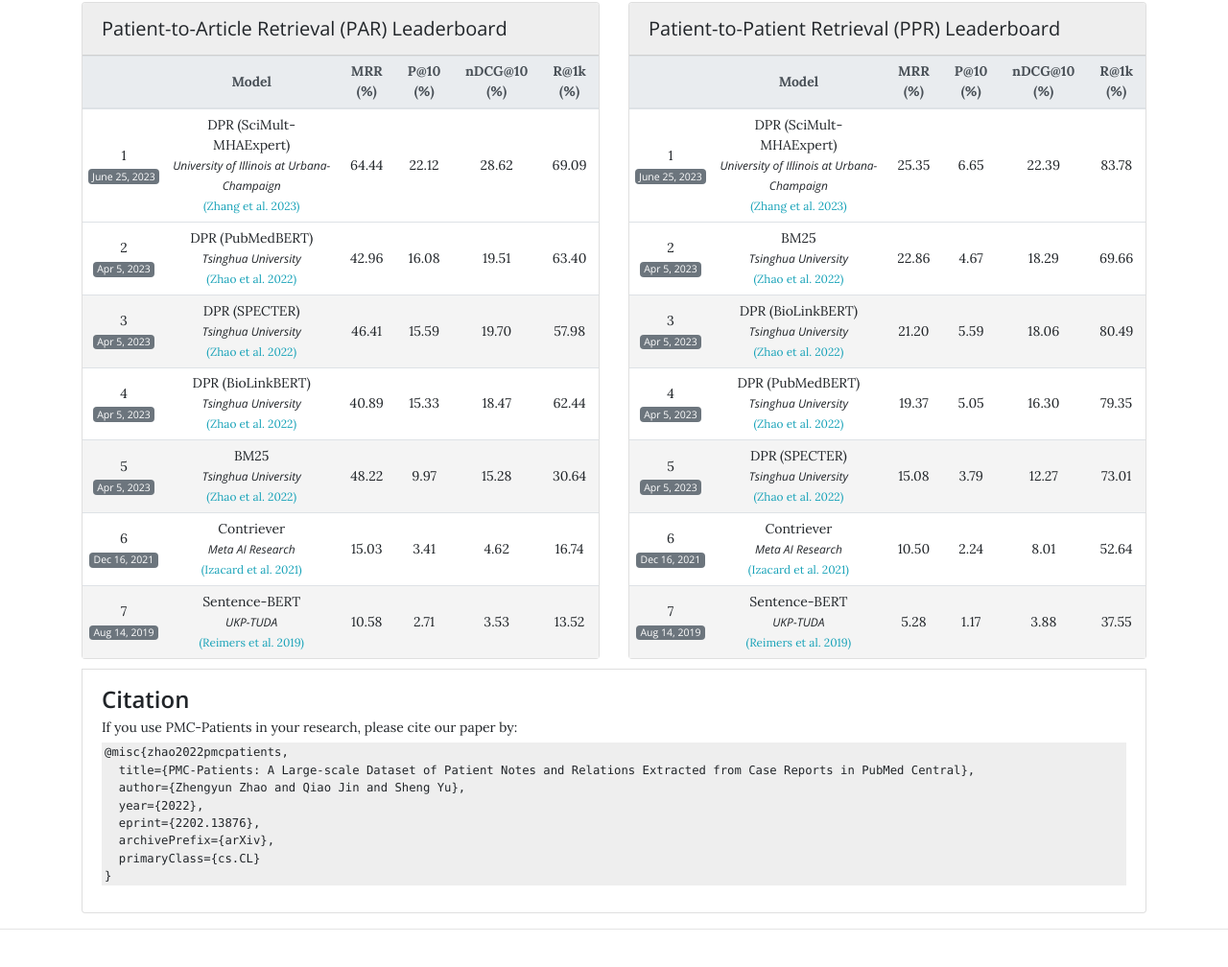
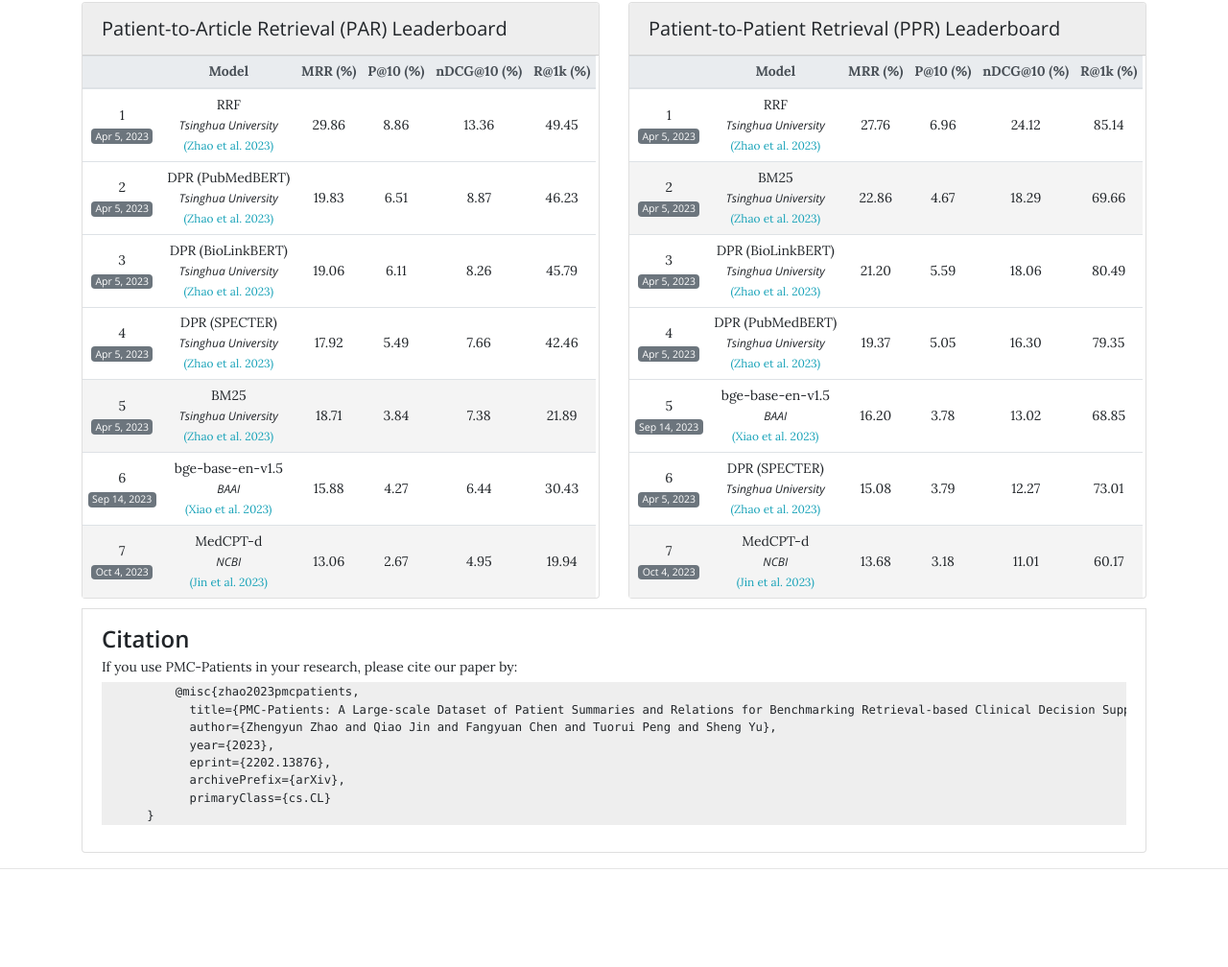
Before and after one commit to pmc-patients/pmc-patients.github.io, a plain HTML site: page index.html in a window 1280 px wide. Shown: the part 616-1624 px from the top of the page at 96% size. Drawn offline with nearby package versions, Linux system fonts and the light colour scheme.

Commit message:
Update Dataset and metrics

```diff
--- a/index.html
+++ b/index.html
@@ -60,7 +60,7 @@
       <p>There are two tasks in PMC-Patients for benchmarking ReCDS systems: Patient-to-Article Retrieval (PAR) and Patient-to-Patient Retrieval (PPR). For a given query patient, PAR aims to retrieve relevant articles from PubMed, and PPR aims to retrieve similar patients from PMC-Patients.</p>
       <p>For more details about PMC-Patients, please refer to our paper:</p>
       <p class="text-center">
-        <a href="https://arxiv.org/pdf/2202.13876.pdf"><button type="button" class="btn btn-info">PMC-Patients Paper</button></a>
+        <a href="https://arxiv.org/abs/2202.13876"><button type="button" class="btn btn-info">PMC-Patients Paper</button></a>
       </p>
       </div>
     </div>
@@ -92,7 +92,7 @@
         </thead>
         <tbody>
 
-          <tr>
+          <!-- <tr>
             <td scope="row" class='align-middle text-center'>1<br>
               <span class="badge badge-secondary">June 25, 2023</span></td>
             <td class='align-middle text-center'>DPR (SciMult-MHAExpert)<br/>
@@ -101,72 +101,83 @@
             <td class='align-middle text-center'>22.12</td>
             <td class='align-middle text-center'>28.62</td>
             <td class='align-middle text-center'>69.09</td>
+          </tr> -->
+
+          <tr>
+            <td scope="row" class='align-middle text-center'>1<br>
+              <span class="badge badge-secondary">Apr 5, 2023</span></td>
+            <td class='align-middle text-center'>RRF<br/>
+              <span class="affiliation">Tsinghua University</span><br/><a href="https://arxiv.org/abs/2202.13876" class="paperlink">(Zhao et al. 2023)</a></td>
+            <td class='align-middle text-center'>29.86</td>
+            <td class='align-middle text-center'>8.86</td>
+            <td class='align-middle text-center'>13.36</td>
+            <td class='align-middle text-center'>49.45</td>
           </tr>
 
           <tr>
             <td scope="row" class='align-middle text-center'>2<br>
               <span class="badge badge-secondary">Apr 5, 2023</span></td>
             <td class='align-middle text-center'>DPR (PubMedBERT)<br/>
-              <span class="affiliation">Tsinghua University</span><br/><a href="https://arxiv.org/pdf/2202.13876.pdf" class="paperlink">(Zhao et al. 2022)</a></td>
-            <td class='align-middle text-center'>42.96</td>
-            <td class='align-middle text-center'>16.08</td>
-            <td class='align-middle text-center'>19.51</td>
-            <td class='align-middle text-center'>63.40</td>
+              <span class="affiliation">Tsinghua University</span><br/><a href="https://arxiv.org/abs/2202.13876" class="paperlink">(Zhao et al. 2023)</a></td>
+            <td class='align-middle text-center'>19.83</td>
+            <td class='align-middle text-center'>6.51</td>
+            <td class='align-middle text-center'>8.87</td>
+            <td class='align-middle text-center'>46.23</td>
           </tr>
 
-          <tr style="background:#f4f4f4">
+          <tr>
             <td scope="row" class='align-middle text-center'>3<br>
               <span class="badge badge-secondary">Apr 5, 2023</span></td>
-            <td class='align-middle text-center'>DPR (SPECTER)<br/>
-              <span class="affiliation">Tsinghua University</span><br/><a href="https://arxiv.org/pdf/2202.13876.pdf" class="paperlink">(Zhao et al. 2022)</a></td>
-            <td class='align-middle text-center'>46.41</td>
-            <td class='align-middle text-center'>15.59</td>
-            <td class='align-middle text-center'>19.70</td>
-            <td class='align-middle text-center'>57.98</td>
+            <td class='align-middle text-center'>DPR (BioLinkBERT)<br/>
+              <span class="affiliation">Tsinghua University</span><br/><a href="https://arxiv.org/abs/2202.13876" class="paperlink">(Zhao et al. 2023)</a></td>
+            <td class='align-middle text-center'>19.06</td>
+            <td class='align-middle text-center'>6.11</td>
+            <td class='align-middle text-center'>8.26</td>
+            <td class='align-middle text-center'>45.79</td>
           </tr>
 
           <tr>
             <td scope="row" class='align-middle text-center'>4<br>
               <span class="badge badge-secondary">Apr 5, 2023</span></td>
-            <td class='align-middle text-center'>DPR (BioLinkBERT)<br/>
-              <span class="affiliation">Tsinghua University</span><br/><a href="https://arxiv.org/pdf/2202.13876.pdf" class="paperlink">(Zhao et al. 2022)</a></td>
-            <td class='align-middle text-center'>40.89</td>
-            <td class='align-middle text-center'>15.33</td>
-            <td class='align-middle text-center'>18.47</td>
-            <td class='align-middle text-center'>62.44</td>
+            <td class='align-middle text-center'>DPR (SPECTER)<br/>
+              <span class="affiliation">Tsinghua University</span><br/><a href="https://arxiv.org/abs/2202.13876" class="paperlink">(Zhao et al. 2023)</a></td>
+            <td class='align-middle text-center'>17.92</td>
+            <td class='align-middle text-center'>5.49</td>
+            <td class='align-middle text-center'>7.66</td>
+            <td class='align-middle text-center'>42.46</td>
           </tr>
 
           <tr style="background:#f4f4f4">
             <td scope="row" class='align-middle text-center'>5<br>
               <span class="badge badge-secondary">Apr 5, 2023</span></td>
             <td class='align-middle text-center'>BM25<br/>
-              <span class="affiliation">Tsinghua University</span><br/><a href="https://arxiv.org/pdf/2202.13876.pdf" class="paperlink">(Zhao et al. 2022)</a></td>
-            <td class='align-middle text-center'>48.22</td>
-            <td class='align-middle text-center'>9.97</td>
-            <td class='align-middle text-center'>15.28</td>
-            <td class='align-middle text-center'>30.64</td>
+              <span class="affiliation">Tsinghua University</span><br/><a href="https://arxiv.org/abs/2202.13876" class="paperlink">(Zhao et al. 2023)</a></td>
+            <td class='align-middle text-center'>18.71</td>
+            <td class='align-middle text-center'>3.84</td>
+            <td class='align-middle text-center'>7.38</td>
+            <td class='align-middle text-center'>21.89</td>
           </tr>
 
           <tr>
             <td scope="row" class='align-middle text-center'>6<br>
-              <span class="badge badge-secondary">Dec 16, 2021</span></td>
-            <td class='align-middle text-center'>Contriever<br/>
-              <span class="affiliation">Meta AI Research</span><br/><a href="https://arxiv.org/pdf/2112.09118.pdf" class="paperlink">(Izacard et al. 2021)</a></td>
-            <td class='align-middle text-center'>15.03</td>
-            <td class='align-middle text-center'>3.41</td>
-            <td class='align-middle text-center'>4.62</td>
-            <td class='align-middle text-center'>16.74</td>
+              <span class="badge badge-secondary">Sep 14, 2023</span></td>
+            <td class='align-middle text-center'>bge-base-en-v1.5<br/>
+              <span class="affiliation">BAAI</span><br/><a href="https://arxiv.org/pdf/2309.07597.pdf" class="paperlink">(Xiao et al. 2023)</a></td>
+            <td class='align-middle text-center'>15.88</td>
+            <td class='align-middle text-center'>4.27</td>
+            <td class='align-middle text-center'>6.44</td>
+            <td class='align-middle text-center'>30.43</td>
           </tr>
 
           <tr style="background:#f4f4f4">
             <td scope="row" class='align-middle text-center'>7<br>
-              <span class="badge badge-secondary">Aug 14, 2019</span></td>
-            <td class='align-middle text-center'>Sentence-BERT<br/>
-              <span class="affiliation">UKP-TUDA</span><br/><a href="https://arxiv.org/pdf/1908.10084.pdf" class="paperlink">(Reimers et al. 2019)</a></td>
-            <td class='align-middle text-center'>10.58</td>
-            <td class='align-middle text-center'>2.71</td>
-            <td class='align-middle text-center'>3.53</td>
-            <td class='align-middle text-center'>13.52</td>
+              <span class="badge badge-secondary">Oct 4, 2023</span></td>
+            <td class='align-middle text-center'>MedCPT-d<br/>
+              <span class="affiliation">NCBI</span><br/><a href="https://arxiv.org/abs/2307.00589" class="paperlink">(Jin et al. 2023)</a></td>
+            <td class='align-middle text-center'>13.06</td>
+            <td class='align-middle text-center'>2.67</td>
+            <td class='align-middle text-center'>4.95</td>
+            <td class='align-middle text-center'>19.94</td>
           </tr>
         </tbody>
       </table>
@@ -194,7 +205,7 @@
           </tr>
         </thead>
         <tbody>
-          <tr>
+          <!-- <tr>
             <td scope="row" class='align-middle text-center'>1<br>
               <span class="badge badge-secondary">June 25, 2023</span></td>
             <td class='align-middle text-center'>DPR (SciMult-MHAExpert)<br/>
@@ -203,24 +214,35 @@
             <td class='align-middle text-center'>6.65</td>
             <td class='align-middle text-center'>22.39</td>
             <td class='align-middle text-center'>83.78</td>
+          </tr> -->
+
+          <tr>
+            <td scope="row" class='align-middle text-center'>1<br>
+              <span class="badge badge-secondary">Apr 5, 2023</span></td>
+            <td class='align-middle text-center'>RRF<br/>
+              <span class="affiliation">Tsinghua University</span><br/><a href="https://arxiv.org/abs/2202.13876" class="paperlink">(Zhao et al. 2023)</a></td>
+            <td class='align-middle text-center'>27.76</td>
+            <td class='align-middle text-center'>6.96</td>
+            <td class='align-middle text-center'>24.12</td>
+            <td class='align-middle text-center'>85.14</td>
           </tr>
 
-          <tr>
+          <tr style="background:#f4f4f4">
             <td scope="row" class='align-middle text-center'>2<br>
               <span class="badge badge-secondary">Apr 5, 2023</span></td>
             <td class='align-middle text-center'>BM25<br/>
-              <span class="affiliation">Tsinghua University</span><br/><a href="https://arxiv.org/pdf/2202.13876.pdf" class="paperlink">(Zhao et al. 2022)</a></td>
+              <span class="affiliation">Tsinghua University</span><br/><a href="https://arxiv.org/abs/2202.13876" class="paperlink">(Zhao et al. 2023)</a></td>
             <td class='align-middle text-center'>22.86</td>
             <td class='align-middle text-center'>4.67</td>
             <td class='align-middle text-center'>18.29</td>
             <td class='align-middle text-center'>69.66</td>
           </tr>
 
-          <tr style="background:#f4f4f4">
+          <tr>
             <td scope="row" class='align-middle text-center'>3<br>
               <span class="badge badge-secondary">Apr 5, 2023</span></td>
             <td class='align-middle text-center'>DPR (BioLinkBERT)<br/>
-              <span class="affiliation">Tsinghua University</span><br/><a href="https://arxiv.org/pdf/2202.13876.pdf" class="paperlink">(Zhao et al. 2022)</a></td>
+              <span class="affiliation">Tsinghua University</span><br/><a href="https://arxiv.org/abs/2202.13876" class="paperlink">(Zhao et al. 2023)</a></td>
             <td class='align-middle text-center'>21.20</td>
             <td class='align-middle text-center'>5.59</td>
             <td class='align-middle text-center'>18.06</td>
@@ -231,45 +253,46 @@
             <td scope="row" class='align-middle text-center'>4<br>
               <span class="badge badge-secondary">Apr 5, 2023</span></td>
             <td class='align-middle text-center'>DPR (PubMedBERT)<br/>
-              <span class="affiliation">Tsinghua University</span><br/><a href="https://arxiv.org/pdf/2202.13876.pdf" class="paperlink">(Zhao et al. 2022)</a></td>
+              <span class="affiliation">Tsinghua University</span><br/><a href="https://arxiv.org/abs/2202.13876" class="paperlink">(Zhao et al. 2023)</a></td>
             <td class='align-middle text-center'>19.37</td>
             <td class='align-middle text-center'>5.05</td>
             <td class='align-middle text-center'>16.30</td>
             <td class='align-middle text-center'>79.35</td>
           </tr>
 
-          <tr style="background:#f4f4f4">
+          <tr>
             <td scope="row" class='align-middle text-center'>5<br>
+              <span class="badge badge-secondary">Sep 14, 2023</span></td>
+            <td class='align-middle text-center'>bge-base-en-v1.5<br/>
+              <span class="affiliation">BAAI</span><br/><a href="https://arxiv.org/pdf/2309.07597.pdf" class="paperlink">(Xiao et al. 2023)</a></td>
+            <td class='align-middle text-center'>16.20</td>
+            <td class='align-middle text-center'>3.78</td>
+            <td class='align-middle text-center'>13.02</td>
+            <td class='align-middle text-center'>68.85</td>
+          </tr>
+
+          <tr>
+            <td scope="row" class='align-middle text-center'>6<br>
               <span class="badge badge-secondary">Apr 5, 2023</span></td>
             <td class='align-middle text-center'>DPR (SPECTER)<br/>
-              <span class="affiliation">Tsinghua University</span><br/><a href="https://arxiv.org/pdf/2202.13876.pdf" class="paperlink">(Zhao et al. 2022)</a></td>
+              <span class="affiliation">Tsinghua University</span><br/><a href="https://arxiv.org/abs/2202.13876" class="paperlink">(Zhao et al. 2023)</a></td>
             <td class='align-middle text-center'>15.08</td>
             <td class='align-middle text-center'>3.79</td>
             <td class='align-middle text-center'>12.27</td>
             <td class='align-middle text-center'>73.01</td>
           </tr>
 
-          <tr>
-            <td scope="row" class='align-middle text-center'>6<br>
-              <span class="badge badge-secondary">Dec 16, 2021</span></td>
-            <td class='align-middle text-center'>Contriever<br/>
-              <span class="affiliation">Meta AI Research</span><br/><a href="https://arxiv.org/pdf/2112.09118.pdf" class="paperlink">(Izacard et al. 2021)</a></td>
-            <td class='align-middle text-center'>10.50</td>
-            <td class='align-middle text-center'>2.24</td>
-            <td class='align-middle text-center'>8.01</td>
-            <td class='align-middle text-center'>52.64</td>
+          <tr style="background:#f4f4f4">
+            <td scope="row" class='align-middle text-center'>7<br>
+              <span class="badge badge-secondary">Oct 4, 2023</span></td>
+            <td class='align-middle text-center'>MedCPT-d<br/>
+              <span class="affiliation">NCBI</span><br/><a href="https://arxiv.org/abs/2307.00589" class="paperlink">(Jin et al. 2023)</a></td>
+            <td class='align-middle text-center'>13.68</td>
+            <td class='align-middle text-center'>3.18</td>
+            <td class='align-middle text-center'>11.01</td>
+            <td class='align-middle text-center'>60.17</td>
           </tr>
 
-          <tr style="background:#f4f4f4">
-            <td scope="row" class='align-middle text-center'>7<br>
-              <span class="badge badge-secondary">Aug 14, 2019</span></td>
-            <td class='align-middle text-center'>Sentence-BERT<br/>
-              <span class="affiliation">UKP-TUDA</span><br/><a href="https://arxiv.org/pdf/1908.10084.pdf" class="paperlink">(Reimers et al. 2019)</a></td>
-            <td class='align-middle text-center'>5.28</td>
-            <td class='align-middle text-center'>1.17</td>
-            <td class='align-middle text-center'>3.88</td>
-            <td class='align-middle text-center'>37.55</td>
-          </tr>
         </tbody>
       </table>
     </div>
@@ -282,14 +305,14 @@
         <div class="list-group-item"><h4>Citation</h4>
         <p>If you use PMC-Patients in your research, please cite our paper by:</p>
         <pre>
-@misc{zhao2022pmcpatients,
-  title={PMC-Patients: A Large-scale Dataset of Patient Notes and Relations Extracted from Case Reports in PubMed Central},
-  author={Zhengyun Zhao and Qiao Jin and Sheng Yu},
-  year={2022},
-  eprint={2202.13876},
-  archivePrefix={arXiv},
-  primaryClass={cs.CL}
-}</pre>
+          @misc{zhao2023pmcpatients,
+            title={PMC-Patients: A Large-scale Dataset of Patient Summaries and Relations for Benchmarking Retrieval-based Clinical Decision Support Systems},
+            author={Zhengyun Zhao and Qiao Jin and Fangyuan Chen and Tuorui Peng and Sheng Yu},
+            year={2023},
+            eprint={2202.13876},
+            archivePrefix={arXiv},
+            primaryClass={cs.CL}
+      }</pre>
     </div>
 
 </div>
```
